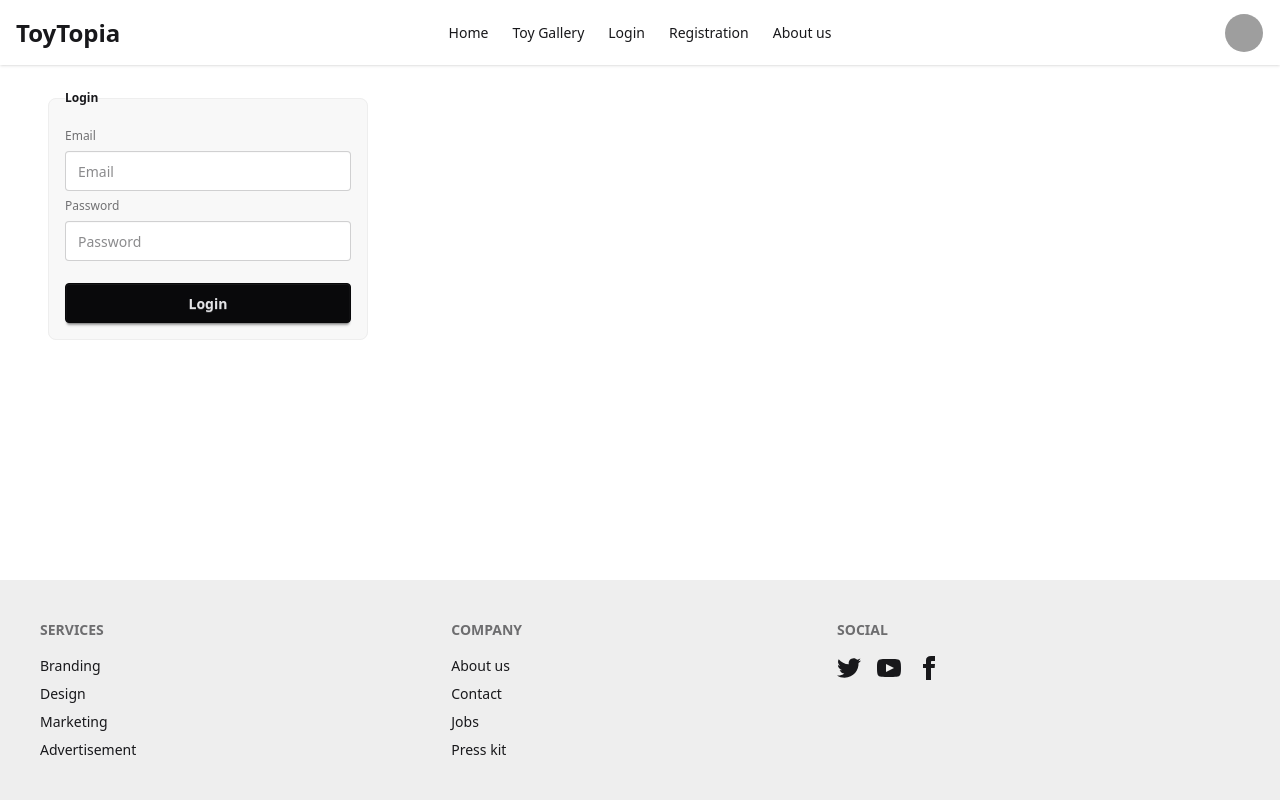
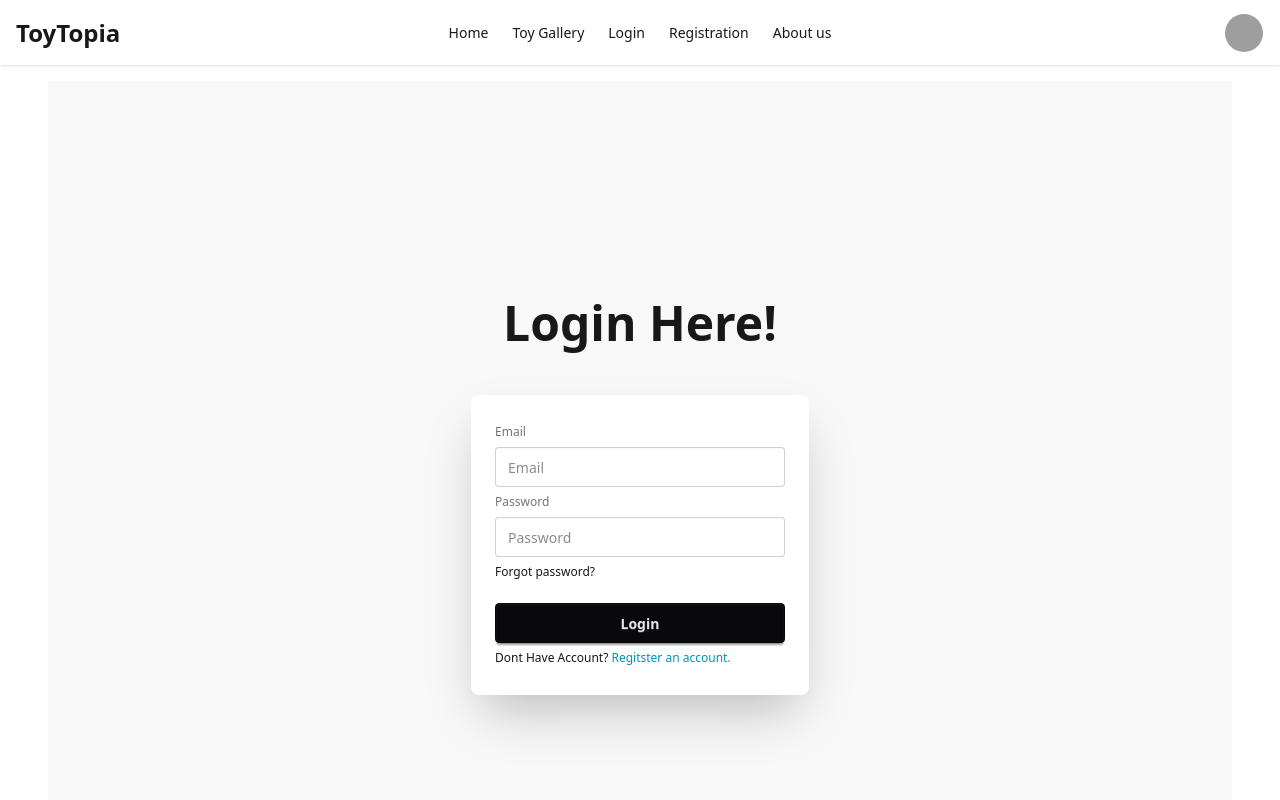
Before and after one commit to AhmetChatgami/assignment-9, a React (Vite) app: page /login in a window 1280 px wide. Shown: the top 800 px of the page. Built offline with nearby package versions, Linux system fonts and the light colour scheme; grey boxes are pictures that could not be loaded.

Commit message:
Corrected Login page

```diff
--- a/src/Pages/Home.jsx
+++ b/src/Pages/Home.jsx
@@ -41,7 +41,7 @@ const Home = () => {
        <ToySlider toys={topToys} />
 
 
-      <div className="text-2xl text-center">
+      <div className="text-2xl text-center border-t-2 border-amber-200 pt-4">
         <h2 className="font-medium py-8"> Our Popular Toys</h2>
       </div>
       <div className="grid grid-cols-1 md:grid-cols-2 lg:grid-cols-3 gap-4">
--- a/src/Pages/Login.jsx
+++ b/src/Pages/Login.jsx
@@ -1,18 +1,41 @@
 import React from "react";
+import { Link } from "react-router";
 
 const Login = () => {
   return (
-    <fieldset className="fieldset bg-base-200 border-base-300 rounded-box w-xs border p-4">
-      <legend className="fieldset-legend">Login</legend>
+    <div>
+      <div className="hero bg-base-200 min-h-screen">
+        <div className="hero-content flex-col ">
+          <div className="text-center p-8">
+            <h1 className="text-5xl font-bold">Login Here!</h1>
 
-      <label className="label">Email</label>
-      <input type="email" className="input" placeholder="Email" />
-
-      <label className="label">Password</label>
-      <input type="password" className="input" placeholder="Password" />
-
-      <button className="btn btn-neutral mt-4">Login</button>
-    </fieldset>
+          </div>
+          <div className="card bg-base-100 w-full max-w-sm shrink-0 shadow-2xl">
+            <div className="card-body">
+              <form>
+                <fieldset className="fieldset">
+                  <label className="label">Email</label>
+                  <input type="email" className="input" placeholder="Email" />
+                  <label className="label">Password</label>
+                  <input
+                    type="password"
+                    className="input"
+                    placeholder="Password"
+                  />
+                  <div>
+                    <a className="link link-hover">Forgot password?</a>
+                  </div>
+                  <button className="btn btn-neutral mt-4">Login</button>
+                  <div>
+                    <p>Dont Have Account? <Link to="/registration" className="text-cyan-600">Regitster an account.</Link></p>
+                  </div>
+                </fieldset>
+              </form>
+            </div>
+          </div>
+        </div>
+      </div>
+    </div>
   );
 };
 
```
